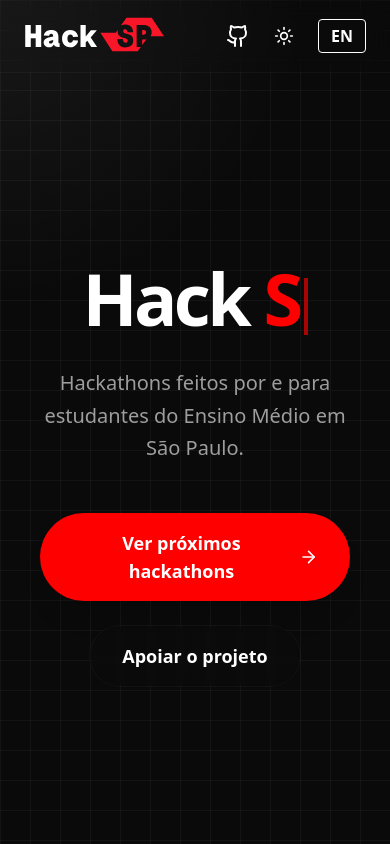
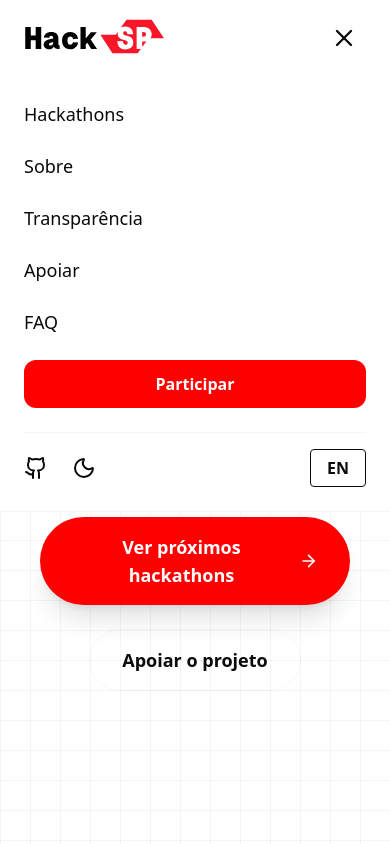
Before and after one commit to HACK-SP-BR/we-are-hack-sp, a React (Vite) app: page / in a window 390 px wide. Both pictures are taken after a click on the button "Toggle Menu". Shown: the top 844 px of the page. Built offline with nearby package versions, Linux system fonts and the light colour scheme.

Commit message:
feat: add responsivity for mobile

```diff
--- a/index.html
+++ b/index.html
@@ -6,6 +6,17 @@
     <link rel="icon" type="image/svg+xml" href="/src/assets/icon_dark.svg" media="(prefers-color-scheme: dark)" />
     <meta name="viewport" content="width=device-width, initial-scale=1.0" />
     <title>Hack SP</title>
+    <script>
+      (function() {
+        try {
+          const saved = localStorage.getItem('theme');
+          const theme = saved === 'light' || saved === 'dark'
+            ? saved
+            : window.matchMedia('(prefers-color-scheme: dark)').matches ? 'dark' : 'light';
+          document.documentElement.classList.add(theme);
+        } catch (e) {}
+      })();
+    </script>
   </head>
   <body>
     <div id="root"></div>
--- a/src/components/Footer.tsx
+++ b/src/components/Footer.tsx
@@ -7,8 +7,8 @@
   const { language } = useLanguage();
   return (
       <footer className="w-full py-16 border-t border-border bg-background/80 backdrop-blur-md relative z-[2]">
-        <div className="max-w-[1400px] mx-auto px-6 md:px-12 grid grid-cols-1 md:grid-cols-3 gap-12 items-start">
-          <div className="flex flex-col gap-6 items-center md:items-start">
+        <div className="max-w-[1400px] mx-auto px-6 md:px-12 grid grid-cols-2 md:grid-cols-3 gap-12 items-start">
+          <div className="flex flex-col gap-6 items-center md:items-start col-span-2 md:col-span-1">
             <div className="flex flex-col gap-2 items-center md:items-start">
               <p className="text-sm opacity-60 font-medium">
                 Fiscally sponsored by:
--- a/src/components/Header.tsx
+++ b/src/components/Header.tsx
@@ -1,6 +1,6 @@
-import React from 'react';
+import React, { useState } from 'react';
 import { Link } from 'react-router-dom';
-import { Github, Sun, Moon } from 'lucide-react';
+import { Github, Sun, Moon, Menu, X } from 'lucide-react';
 import { useLanguage } from '../contexts/LanguageContext';
 import { useTheme } from '../contexts/ThemeContext';
 import { configUrl } from "../config/config.ts";
@@ -10,11 +10,22 @@
 export const Header: React.FC = () => {
   const { language, toggleLanguage, t } = useLanguage();
   const { theme, toggleTheme } = useTheme();
+  const [isMenuOpen, setIsMenuOpen] = useState(false);
+
+  const toggleMenu = () => setIsMenuOpen(!isMenuOpen);
+
+  const navLinks = [
+    { to: "/hackathons", label: t('nav.hackathons') },
+    { to: "/about", label: t('nav.about') },
+    { to: "/transparency", label: t('nav.transparency') },
+    { to: "/support", label: t('nav.support') },
+    { to: "/faq", label: t('nav.faq') },
+  ];
 
   return (
-    <header className="sticky top-0 z-[20] border-b border-border px-6 md:px-12 py-4 bg-background/95 backdrop-blur-md">
+    <header className="sticky top-0 z-[50] border-b border-border px-6 md:px-12 py-4 bg-background">
       <div className="max-w-[1400px] mx-auto flex justify-between items-center">
-        <Link to="/" className="flex items-center">
+        <Link to="/" className="flex items-center" onClick={() => setIsMenuOpen(false)}>
           <img
             src={theme === 'dark' ? hDark : hLight}
             alt="Hack-SP Logo"
@@ -23,21 +34,15 @@
         </Link>
 
         <nav className="hidden lg:flex gap-8 items-center">
-          <Link to="/hackathons" className="no-underline text-foreground/70 font-medium transition-colors hover:text-foreground">
-            {t('nav.hackathons')}
+          {navLinks.map((link) => (
+            <Link
+              key={link.to}
+              to={link.to}
+              className="no-underline text-foreground/70 font-medium transition-colors hover:text-foreground"
+            >
+              {link.label}
             </Link>
-          <Link to="/about" className="no-underline text-foreground/70 font-medium transition-colors hover:text-foreground">
-            {t('nav.about')}
-          </Link>
-          <Link to="/transparency" className="no-underline text-foreground/70 font-medium transition-colors hover:text-foreground">
-            {t('nav.transparency')}
-          </Link>
-          <Link to="/support" className="no-underline text-foreground/70 font-medium transition-colors hover:text-foreground">
-            {t('nav.support')}
-          </Link>
-          <Link to="/faq" className="no-underline text-foreground/70 font-medium transition-colors hover:text-foreground">
-            {t('nav.faq')}
-          </Link>
+          ))}
           <a
             href={configUrl.joinUrl}
             target="_blank"
@@ -49,6 +54,7 @@
         </nav>
 
         <div className="flex items-center gap-4 md:gap-6">
+          <div className="hidden sm:flex items-center gap-4 md:gap-6">
             <a href={configUrl.githubUrl} target="_blank" rel="noopener noreferrer" className="text-foreground flex items-center hover:opacity-70 transition-opacity">
               <Github size={24} />
             </a>
@@ -66,7 +72,64 @@
               {language === 'pt' ? 'EN' : 'PT'}
             </button>
           </div>
+
+          <button
+            className="lg:hidden p-2 text-foreground"
+            onClick={toggleMenu}
+            aria-label="Toggle Menu"
+          >
+            {isMenuOpen ? <X size={28} /> : <Menu size={28} />}
+          </button>
         </div>
+      </div>
+
+      {/* Mobile Menu */}
+      {isMenuOpen && (
+        <div className="lg:hidden absolute top-full left-0 w-full bg-background border-b border-border py-6 px-6 flex flex-col gap-6 animate-in fade-in slide-in-from-top-2 duration-300 ease-out">
+          {navLinks.map((link, index) => (
+            <Link
+              key={link.to}
+              to={link.to}
+              className="no-underline text-foreground/70 font-medium text-lg animate-in fade-in slide-in-from-left-4 fill-mode-both"
+              style={{ animationDelay: `${index * 50}ms` }}
+              onClick={() => setIsMenuOpen(false)}
+            >
+              {link.label}
+            </Link>
+          ))}
+          <a
+            href={configUrl.joinUrl}
+            target="_blank"
+            rel="noopener noreferrer"
+            className="bg-primary text-white px-5 py-3 rounded-xl font-bold text-center animate-in fade-in slide-in-from-left-4 fill-mode-both"
+            style={{ animationDelay: `${navLinks.length * 50}ms` }}
+            onClick={() => setIsMenuOpen(false)}
+          >
+            {t('nav.join')}
+          </a>
+
+          <div className="flex items-center justify-between pt-4 border-t border-border animate-in fade-in duration-500 delay-200">
+            <div className="flex gap-6">
+              <a href={configUrl.githubUrl} target="_blank" rel="noopener noreferrer" className="text-foreground">
+                <Github size={24} />
+              </a>
+              <button
+                onClick={toggleTheme}
+                className="text-foreground"
+                aria-label="Toggle Theme"
+              >
+                {theme === 'dark' ? <Sun size={24} /> : <Moon size={24} />}
+              </button>
+            </div>
+            <button
+              onClick={toggleLanguage}
+              className="bg-transparent border border-foreground text-foreground px-4 py-1.5 rounded font-semibold"
+            >
+              {language === 'pt' ? 'EN' : 'PT'}
+            </button>
+          </div>
+        </div>
+      )}
     </header>
   );
 };
--- a/src/contexts/ThemeContext.tsx
+++ b/src/contexts/ThemeContext.tsx
@@ -21,6 +21,12 @@
     root.classList.remove('light', 'dark');
     root.classList.add(theme);
     localStorage.setItem('theme', theme);
+
+    // Adiciona a classe de transição após o primeiro render para evitar o flash de transição no load
+    const timeout = setTimeout(() => {
+      root.classList.add('theme-transition');
+    }, 100);
+    return () => clearTimeout(timeout);
   }, [theme]);
 
   const toggleTheme = () => {
--- a/src/index.css
+++ b/src/index.css
@@ -18,8 +18,12 @@
 
 @layer base {
   body {
-    @apply bg-background text-foreground transition-colors duration-300;
+    @apply bg-background text-foreground;
   }
+}
+
+.theme-transition body {
+  @apply transition-colors duration-300;
 }
 
 .glow-container {
@@ -46,3 +50,78 @@
   from { opacity: 0; transform: translateY(10px); }
   to { opacity: 1; transform: translateY(0); }
 }
+
+@keyframes slideInFromTop {
+  from { transform: translateY(-10px); opacity: 0; }
+  to { transform: translateY(0); opacity: 1; }
+}
+
+@keyframes slideInFromLeft {
+  from { transform: translateX(-10px); opacity: 0; }
+  to { transform: translateX(0); opacity: 1; }
+}
+
+@keyframes slideInFromBottom {
+  from { transform: translateY(20px); opacity: 0; }
+  to { transform: translateY(0); opacity: 1; }
+}
+
+.animate-in {
+  animation-duration: 0.5s;
+  animation-fill-mode: both;
+  animation-timing-function: ease-out;
+}
+
+.fade-in {
+  animation-name: fadeIn;
+}
+
+.slide-in-from-top-2 {
+  animation-name: slideInFromTop;
+}
+
+.slide-in-from-left-4 {
+  animation-name: slideInFromLeft;
+}
+
+.slide-in-from-bottom-4 {
+  animation-name: slideInFromBottom;
+}
+
+.slide-in-from-bottom-8 {
+  animation-name: slideInFromBottom;
+  animation-duration: 0.8s;
+}
+
+.slide-in-from-bottom-12 {
+  animation-name: slideInFromBottom;
+  animation-duration: 1s;
+}
+
+.fill-mode-both {
+  animation-fill-mode: both;
+}
+
+.duration-300 {
+  animation-duration: 300ms;
+}
+
+.duration-500 {
+  animation-duration: 500ms;
+}
+
+.duration-1000 {
+  animation-duration: 1000ms;
+}
+
+.delay-200 {
+  animation-delay: 200ms;
+}
+
+.delay-500 {
+  animation-delay: 500ms;
+}
+
+.delay-700 {
+  animation-delay: 700ms;
+}
--- a/src/pages/Home.tsx
+++ b/src/pages/Home.tsx
@@ -9,15 +9,15 @@
 
   return (
     <div className="page-transition flex flex-col items-center">
-      <section className="flex flex-col items-center justify-center min-h-[80vh] text-center mb-20 px-4">
+      <section className="flex flex-col items-center justify-center min-h-[80vh] text-center mb-20 px-4 animate-in fade-in slide-in-from-bottom-8 duration-1000 ease-out">
         <TypingTitle
           part1={t('home.title.part1')}
           part2={t('home.title.part2')}
         />
-        <p className="text-xl md:text-3xl opacity-60 max-w-3xl mx-auto leading-relaxed mb-12">
+        <p className="text-xl md:text-3xl opacity-60 max-w-3xl mx-auto leading-relaxed mb-12 animate-in fade-in slide-in-from-bottom-4 duration-1000 delay-200 fill-mode-both">
           {t('home.subtitle')}
         </p>
-        <div className="flex flex-wrap justify-center gap-6">
+        <div className="flex flex-wrap justify-center gap-6 animate-in fade-in slide-in-from-bottom-4 duration-1000 delay-500 fill-mode-both">
           <Link
             to="/hackathons"
             className="group flex items-center gap-2 bg-primary text-white px-8 py-4 rounded-full font-bold text-lg hover:scale-105 transition-all shadow-xl shadow-primary/20"
@@ -36,7 +36,7 @@
 
       <section className="w-full max-w-7xl mx-auto space-y-32 py-16 px-4">
         {/* Quem somos? */}
-        <div className="space-y-12 relative z-10">
+        <div className="space-y-12 relative z-10 animate-in fade-in slide-in-from-bottom-12 duration-1000 delay-700 fill-mode-both">
           <h2 className="text-5xl md:text-7xl font-bold border-l-8 border-primary pl-8 mb-12">
             {t('home.who.title')}
           </h2>
```
Lines whose indentation alone changed are shown as unchanged.
